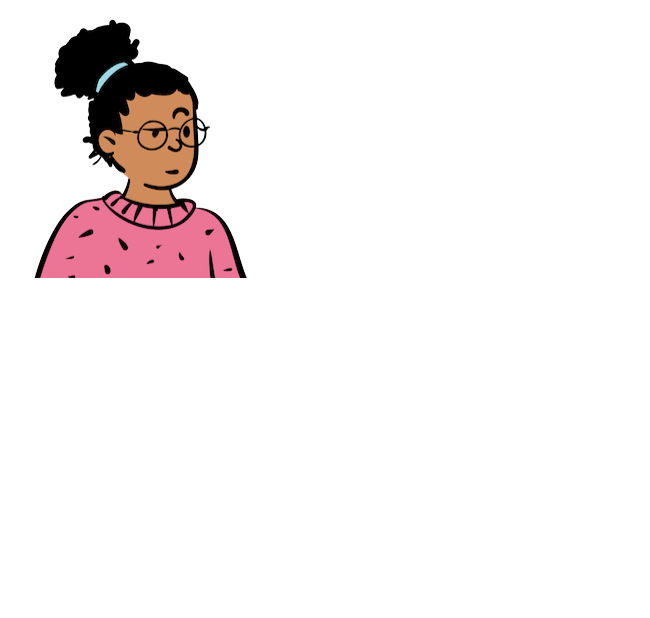
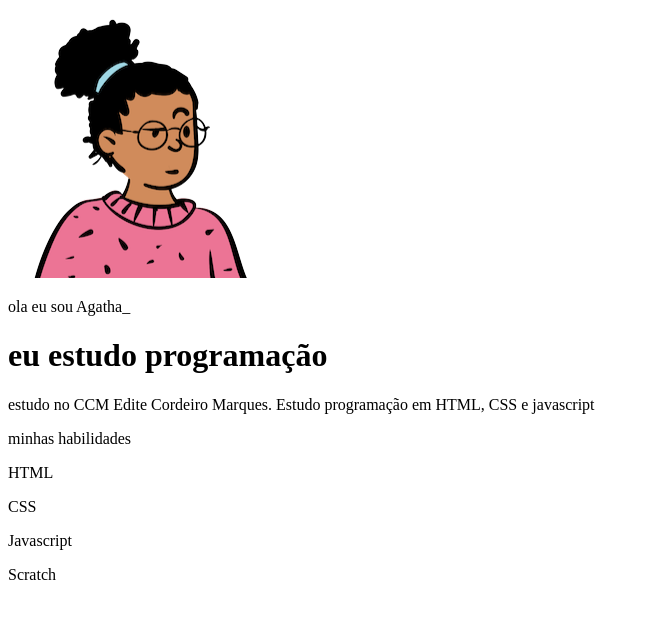
Before and after one commit to Agatha0709/portfolio, a plain HTML site: page index.html in a window 1280 px wide. Shown: the whole page, without its empty margins (0-650 px from the left). Drawn offline with Linux system fonts and the light colour scheme.

Commit message:
paragrafo

```diff
--- a/index.html
+++ b/index.html
@@ -8,5 +8,15 @@
 </head>
 <body>
     <img src="img/avatar-perfil.png" alt="avatar da Agatha">
+    <p>ola eu sou Agatha_</p>
+    <h1>eu estudo programação</h1>
+    <p>estudo no CCM Edite Cordeiro Marques. Estudo programação em HTML, CSS e javascript</p>
+    <p>minhas habilidades</p>
+    <div>
+            <p>HTML</p>
+            <p>CSS</p>
+            <p>Javascript</p>
+            <p>Scratch</p>
+    </div>
 </body>
 </html>
```
